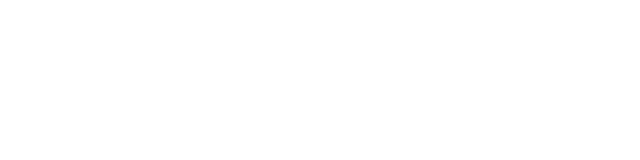
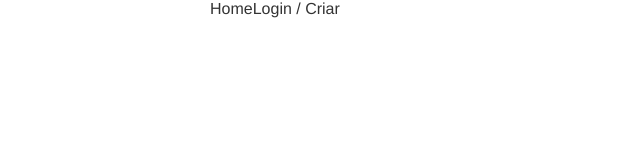
Before and after one commit to VictorNFerreira/Dogs, a React (Vite) app: page / in a window 1280 px wide. Shown: the top 160 px of the page, without its empty margins (0-640 px from the left). Built offline with nearby package versions, Linux system fonts and the light colour scheme.

Commit message:
Adicionado a estrutura inicial dos componentes e css básico

```diff
--- a/src/App.jsx
+++ b/src/App.jsx
@@ -1,8 +1,25 @@
 import React from "react";
+import {BrowserRouter, Routes, Route} from "react-router-dom";
+
+import Header from "./Componentes/Header";
+import Home from "./Componentes/Home";
+import Login from "./Componentes/Login/Login";
+import Footer from "./Componentes/Footer";
+
+import "./css/App.css";
 
 function App()
 {
-    return <></>
+    return <BrowserRouter>
+        <Header/>
+
+        <Routes>
+            <Route path="/" element={<Home/>}/>
+            <Route path="/login" element={<Login/>}/>
+        </Routes>
+
+        <Footer/>
+    </BrowserRouter>
 
 }
 
--- /dev/null
+++ b/src/Componentes/Footer.jsx
@@ -0,0 +1,13 @@
+import React from "react";
+
+import estilos from "../css/Footer.module.css";
+
+function Footer()
+{
+    return <footer class="container">
+
+    </footer>
+
+}
+
+export default Footer;
--- /dev/null
+++ b/src/Componentes/Header.jsx
@@ -0,0 +1,17 @@
+import React from "react";
+import {NavLink} from "react-router-dom";
+
+import estilos from "../css/Header.module.css";
+
+function Header()
+{
+    return <header class="container">
+        <nav>
+            <NavLink to="/">Home</NavLink>
+            <NavLink to="login">Login / Criar</NavLink>
+        </nav>
+    </header>
+
+}
+
+export default Header;
--- /dev/null
+++ b/src/Componentes/Home.jsx
@@ -0,0 +1,11 @@
+import React from "react";
+
+function Home()
+{
+    return <main class="container">
+
+    </main>
+
+}
+
+export default Home;
--- /dev/null
+++ b/src/Componentes/Login/Login.jsx
@@ -0,0 +1,11 @@
+import React from "react";
+
+function Login()
+{
+    return <main class="container">
+
+    </main>
+
+}
+
+export default Login;
--- /dev/null
+++ b/src/css/App.css
@@ -0,0 +1,43 @@
+*
+{
+    box-sizing: border-box;
+    padding: 0px;
+    margin: 0px;
+    font-family: Helvetica, Arial, sans-serif;
+    color: #333333;
+
+}
+
+a
+{
+    text-decoration: none;
+
+}
+
+ul
+{
+    list-style: none;
+
+}
+
+img
+{
+    display: block;
+    max-width: 100%;
+
+}
+
+button, input
+{
+    display: block;
+    font-size: 1rem;
+
+}
+
+.container
+{
+    max-width: 900px;
+    padding: 0px 20px;
+    margin: 0px auto;
+
+}
```
Also changed, not shown: src/css/Footer.module.css (added), src/css/Header.module.css (added).
